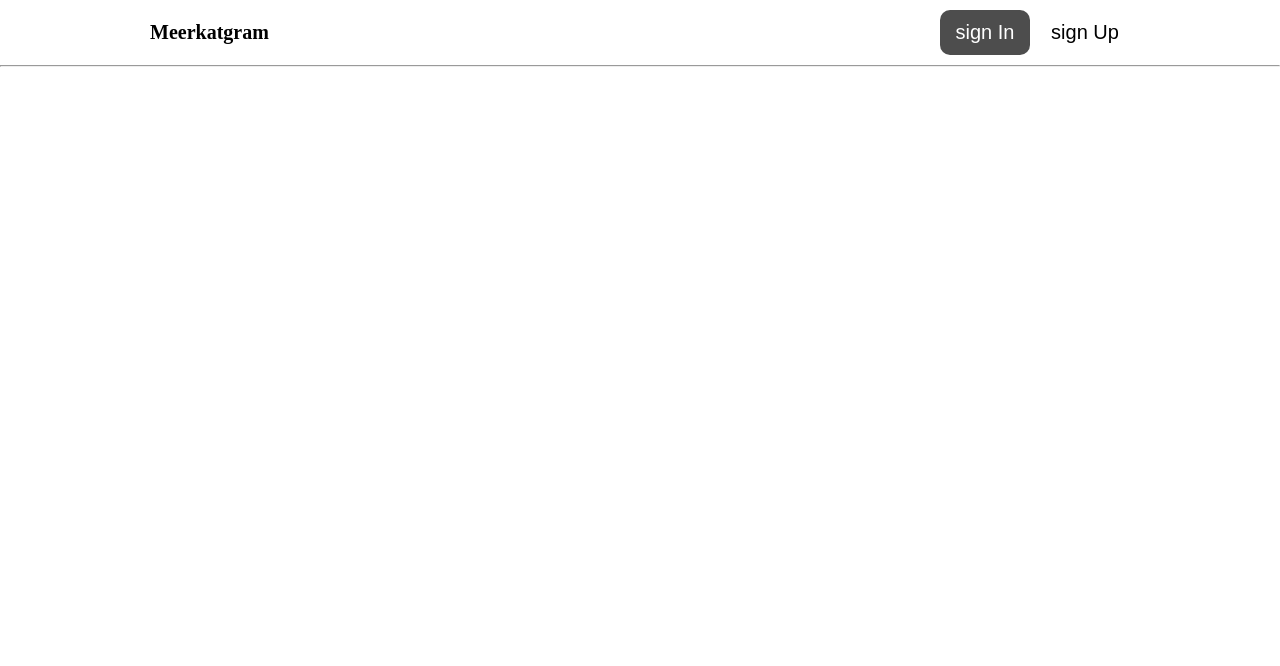
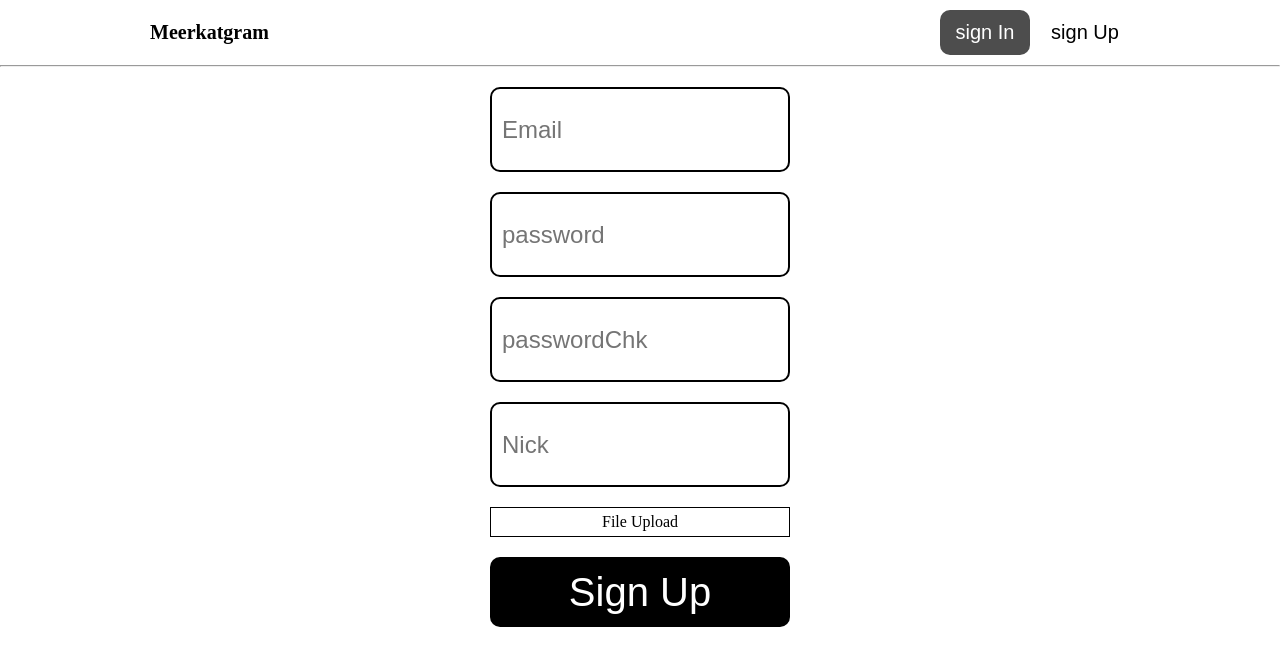
Before and after one commit to 1015bean/msa4-meerkatgram-client, a Vue app: page /registration in a window 1280 px wide. Shown: the top 666 px of the page. Built offline with nearby package versions, Linux system fonts and the light colour scheme; no server answers.

Commit message:
20260602 [develope] 상세페이지 완료, 회원가입 작업중

```diff
--- a/src/api/myAxios.js
+++ b/src/api/myAxios.js
@@ -19,8 +19,9 @@ const myAxios = axios.create({
 });
 
 
-// .interceptors~: 요청이 가는 중에, 원하는 로직이 실행되기 전에 먼저 실행되는 함수
-// config: 리퀘스트하는 정보가 포괄적으로 담긴 객체
+// 인터셉터: 엑세스토큰 만료 시 리이슈하는 로직
+  // .interceptors~: 요청이 가는 중에, 원하는 로직이 실행되기 전에 먼저 실행되는 함수
+  // config: 리퀘스트하는 정보가 포괄적으로 담긴 객체
 myAxios.interceptors.request.use(async (config) => {
   const authStore = useAuthStore();
   let accessToken = authStore.accessToken;
@@ -45,8 +46,12 @@ myAxios.interceptors.request.use(async (config) => {
     }
   }
 
-  // 인터셉터 처리는 끝났구요. 여기 엑세스토큰이랑 리쿼스트 정보 드릴게요 하려던 로직 실행하세요.
-  config.headers.Authorization = `Bearer ${accessToken}`;
+  // 액세스토큰 값이 정상적으로 존재할 경우
+  if(accessToken) {
+    // 인터셉터 처리는 끝났구요. 여기 엑세스토큰이랑 리쿼스트 정보 드릴게요(Bearer형태로) 하려던 로직 실행하세요.
+    config.headers.Authorization = `Bearer ${accessToken}`;
+  }
+
   return config;
 });
 
--- a/src/components/Header.vue
+++ b/src/components/Header.vue
@@ -18,24 +18,34 @@ const redirectLogin = () => {
 const redirectMain = () => {
   router.push('/posts');
 }
+
+const logout = async () => {
+  await authStore.logout();
+  router.replace('/');
+}
+
+const redirectRegistration = () => {
+  router.push('/registration');
+}
 </script>
 
 <template>
   <div class="header">
     <div class="title-box">
-      <h1 class="title" @click="redirectMain">Meerkatgram</h1>
+      <h1 class="title" @click="redirectMain()">Meerkatgram</h1>
     </div>
       <div class="btn-box">
         <!-- props: 자식:MyButton에 이런 속성으로 하여라 하고 지시(데이터 전달) -->
         <MyButton
           v-if="!authStore.isLoggedIn"
-          @click="redirectLogin"
+          @click="redirectLogin()"
           :content="'sign In'"
           :color="'gray'"
           :size="'small'"
           />
           <MyButton
           v-if="!authStore.isLoggedIn"
+          @click="redirectRegistration"
           :content="'sign Up'"
           :color="'white'"
           :size="'small'"
@@ -45,6 +55,7 @@ const redirectMain = () => {
           :content="'Logout'"
           :color="'black'"
           :size="'small'"
+          @click="logout()"
           />
       </div>
   </div>
--- /dev/null
+++ b/src/pages/auth/Registration.vue
@@ -0,0 +1,81 @@
+<script setup>
+import MyButton from '../../components/button/MyButton.vue';
+import MyInput from '../../components/input/MyInput.vue';
+
+
+// // form @submit 시 실행할 함수
+const handleSubmit = async () => {
+
+}
+
+</script>
+
+<template>
+  <!-- @submit.prevent = event.preventDefault(): 기본 동작 실행x, 대신 원하는 함수 실행 -->
+<form @submit.prevent="handleSubmit">
+
+  <!--
+    <MyInput> 컴포넌트 그대로 가져와서 쓸게요~
+    v-model: input 태그와 연결됨 = 실제로는 Login컴포넌트가 아니라 MyInput컴포넌트에 정보 입력되는 중
+    -->
+  <MyInput
+    :type="'email'"
+    :placeholder="'Email'"
+    :readonly="false"
+    :required="true"
+  ></MyInput>
+
+  <MyInput
+    :type="'password'"
+    :placeholder="'password'"
+    :readonly="false"
+    :required="true"
+  ></MyInput>
+
+  <MyInput
+    :type="'password'"
+    :placeholder="'passwordChk'"
+    :readonly="false"
+    :required="true"
+  ></MyInput>
+
+  <MyInput
+    :type="'text'"
+    :placeholder="'Nick'"
+    :readonly="false"
+    :required="true"
+  ></MyInput>
+  <label for="file" class="file-upload-btn">File Upload</label>
+  <input type="file" accept="image/*" id="file">
+
+  <MyButton
+  :btnType="'submit'"
+  :color="'black'"
+  :size="'middle'"
+  :content="'Sign Up'"
+  />
+
+
+</form>
+</template>
+
+<style scoped>
+#file {
+  display: none;
+}
+
+.file-upload-btn{
+  padding: 5px;
+  border: 1px solid #000000;
+  width: 300px;
+  text-align: center;
+}
+
+form {
+  padding: 20px 0;
+  display: flex;
+  flex-direction: column;
+  align-items: center;
+  gap: 20px;
+}
+</style>
--- a/src/pages/posts/PostIndex.vue
+++ b/src/pages/posts/PostIndex.vue
@@ -2,6 +2,7 @@
 import { onBeforeMount, onBeforeUnmount, ref } from 'vue';
 import MyButton from '../../components/button/MyButton.vue';
 import usePostIndexStore from '../../store/post/usePostIndexStore';
+import { useRouter } from 'vue-router';
 
 // ----------------------- 스토어로 이관 start --------------------------------------------------
 // 백에서 받아온 데이터를 담아 저장할 변수
@@ -42,10 +43,16 @@ import usePostIndexStore from '../../store/post/usePostIndexStore';
 
 // store 사용
 const postIndexStore = usePostIndexStore();
+const router = useRouter();
 
 // 다음 페이지 불러오는 함수
 const getNextPage = async () => {
   await postIndexStore.paginationProcess(postIndexStore.getNextPageNumber);
+}
+
+// 상세 게시글 page로 이동하는 함수
+const redirectShow = (id) => {
+  router.push(`/posts/${id}`);
 }
 
 // 라이프 사이클: 화면 랜딩 시 메소드 실행
@@ -63,6 +70,7 @@ onBeforeUnmount(postIndexStore.clearPostIndex);
       :key="item.id"
       class="card"
       :style="{backgroundImage: `url(${item.image})`}"
+      @click="redirectShow(item.id)"
     ></div>
   </div>
   <MyButton
--- /dev/null
+++ b/src/pages/posts/PostShow.vue
@@ -0,0 +1,85 @@
+<script setup>
+import { onBeforeMount } from 'vue';
+import { useRoute, useRouter } from 'vue-router';
+import { usePostShowStore } from '../../store/post/usePostShowStore';
+
+
+const route = useRoute();
+const router = useRouter();
+const postShowStore = usePostShowStore();
+
+// (route.params.id): 세그먼트 파라미터로 id 받아옴
+onBeforeMount(async () => {
+  try {
+    await postShowStore.getPost(route.params.id);
+  } catch (error) {
+    const msg = error?.response?.data.data ? error?.response?.data.data : "게시글 획득 실패";
+    alert(msg);
+    router.replace('/');
+  }
+})
+</script>
+
+<template>
+  <div class="container">
+    <div class="image" :style="{backgroundImage: `url(${postShowStore.post.image})`}"></div>
+    <div class="option-box">
+      <div class="delete-icon"></div>
+      <div class="like-box">
+        <span>1919</span>
+        <div class="like-icon"></div>
+      </div>
+    </div>
+    <p class="content">{{ postShowStore.post.content }}</p>
+  </div>
+</template>
+
+<style scoped>
+.container {
+  padding: 15px;
+  display: flex;
+  flex-direction: column;
+  gap: 15px;
+}
+
+.image {
+  padding-top: 100%;
+  background-repeat: no-repeat;
+  background-position: center;
+  background-size: cover;
+}
+
+.option-box {
+  padding: 15px;
+  display: flex;
+  justify-content: space-between;
+}
+
+.like-box {
+  display: flex;
+  gap: 10px;
+}
+
+.delete-icon {
+  width: 40px;
+  height: 50px;
+  background-repeat: no-repeat;
+  background-position: center;
+  background-size: cover;
+  background-image: url('/icons/trash-can-bin.png');
+}
+
+.like-icon {
+  width: 40px;
+  height: 40px;
+  background-repeat: no-repeat;
+  background-position: center;
+  background-size: cover;
+  background-image: url('/icons/heart-fill.png');
+}
+
+.content {
+  white-space: pre-wrap;
+  font-size: 16px;
+}
+</style>
--- a/src/routes/router.js
+++ b/src/routes/router.js
@@ -3,6 +3,8 @@ import { createRouter, createWebHistory } from "vue-router";
 import MyError from "../pages/errors/MyError.vue";
 import Login from "../pages/auth/Login.vue";
 import { useAuthStore } from "../store/auth/useAuthStore.js";
+import PostShow from "../pages/posts/PostShow.vue";
+import Registration from "../pages/auth/Registration.vue";;
 
 // **route(라우트): URL경로(path)와 화면(컴포넌트)을 연결해주는 규칙**
  // => 이 url(path)일 때, 이 컴포넌트(redirect)를 출력하시오
@@ -27,17 +29,23 @@ const routes = [
     component: Login,
     meta: setMeta(false, true),
   },
+  {
+    path: '/registration',
+    component: Registration,
+    meta: setMeta(false, true),
+  },
   // 게시글 관련
   {
     path: '/posts',
     component: PostIndex,
     meta: setMeta(false, false),
   },
-  // // 에러 관련
-  // {
-  //   path: '/errors',
-  //   component: MyError,
-  // }
+  // 포스트 관련
+  {
+    path: '/posts/:id',
+    component: PostShow,
+    meta: setMeta(true, false),
+  }
 ];
 
 // router(라우터): 지정해둔 라우트들을 바탕으로, 실행되는 함수
--- a/src/store/auth/useAuthStore.js
+++ b/src/store/auth/useAuthStore.js
@@ -56,8 +56,20 @@ export const useAuthStore = defineStore('authStore', () => {
 
     } catch(error) {
       clearAuthStore();
-      throw error;
     }
+  }
+
+  const logout = async () => {
+    try{
+      const url = '/api/logout';
+
+      await myAxios.post(url);
+    } catch(error) {
+      console.log(error);
+    } finally {
+      clearAuthStore();
+    }
+
   }
 
   return {
@@ -71,5 +83,6 @@ export const useAuthStore = defineStore('authStore', () => {
     // actions
     login,
     reissue,
+    logout
   }
 });
--- /dev/null
+++ b/src/store/post/usePostShowStore.js
@@ -0,0 +1,27 @@
+import { defineStore } from "pinia";
+import { ref } from "vue";
+import myAxios from "../../api/myAxios";
+
+export const usePostShowStore = defineStore('postShowStore', () => {
+  // state
+  const post = ref();
+
+  // getters
+
+  // actions
+  const getPost =  async (id) => {
+    try {
+      const url = `/api/posts/${id}`;
+      const result = await myAxios.get(url);
+
+      post.value = result.data.data;
+    } catch (error) {
+      throw error;
+    }
+  }
+
+  return{
+    post,
+    getPost,
+  }
+});
```
Also changed, not shown: src/store/post/usePostIndexStore.js (line endings or trailing spaces), 1 other file (tests, documents, lock files or other folders).
